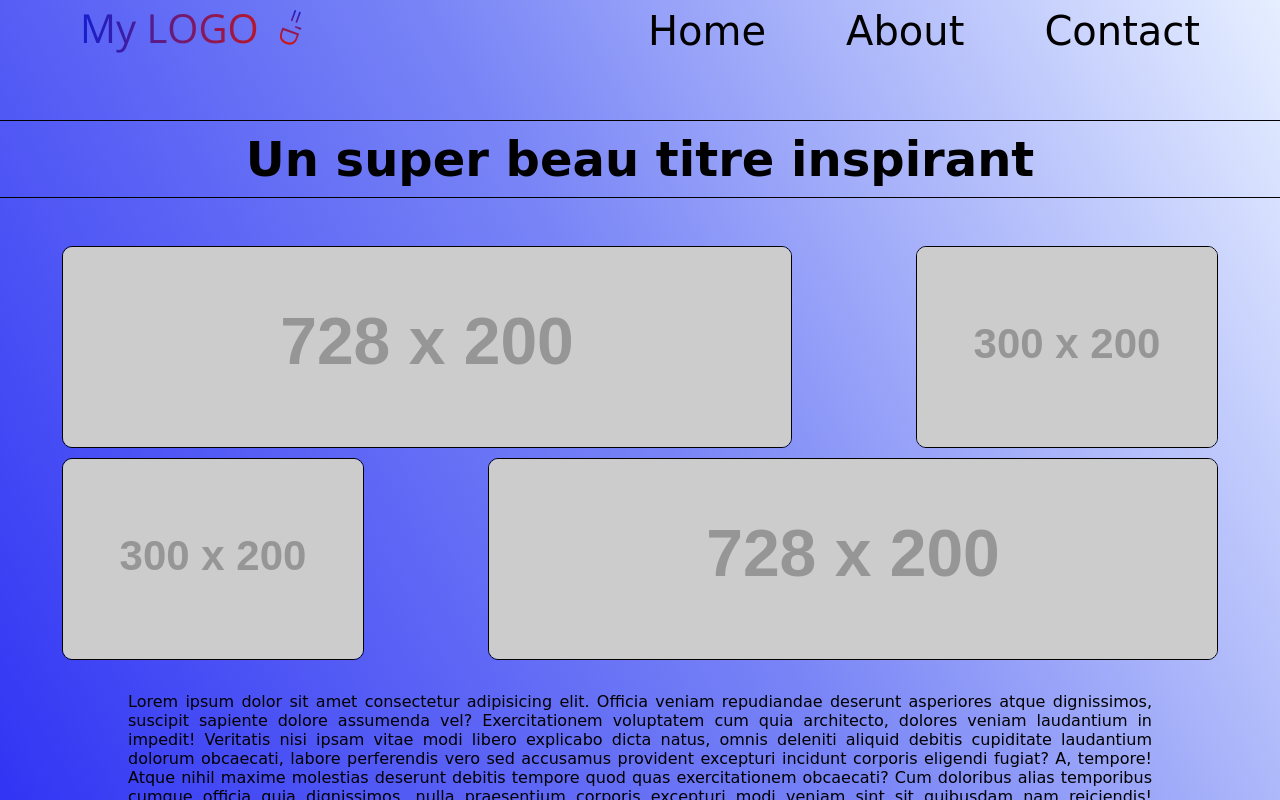
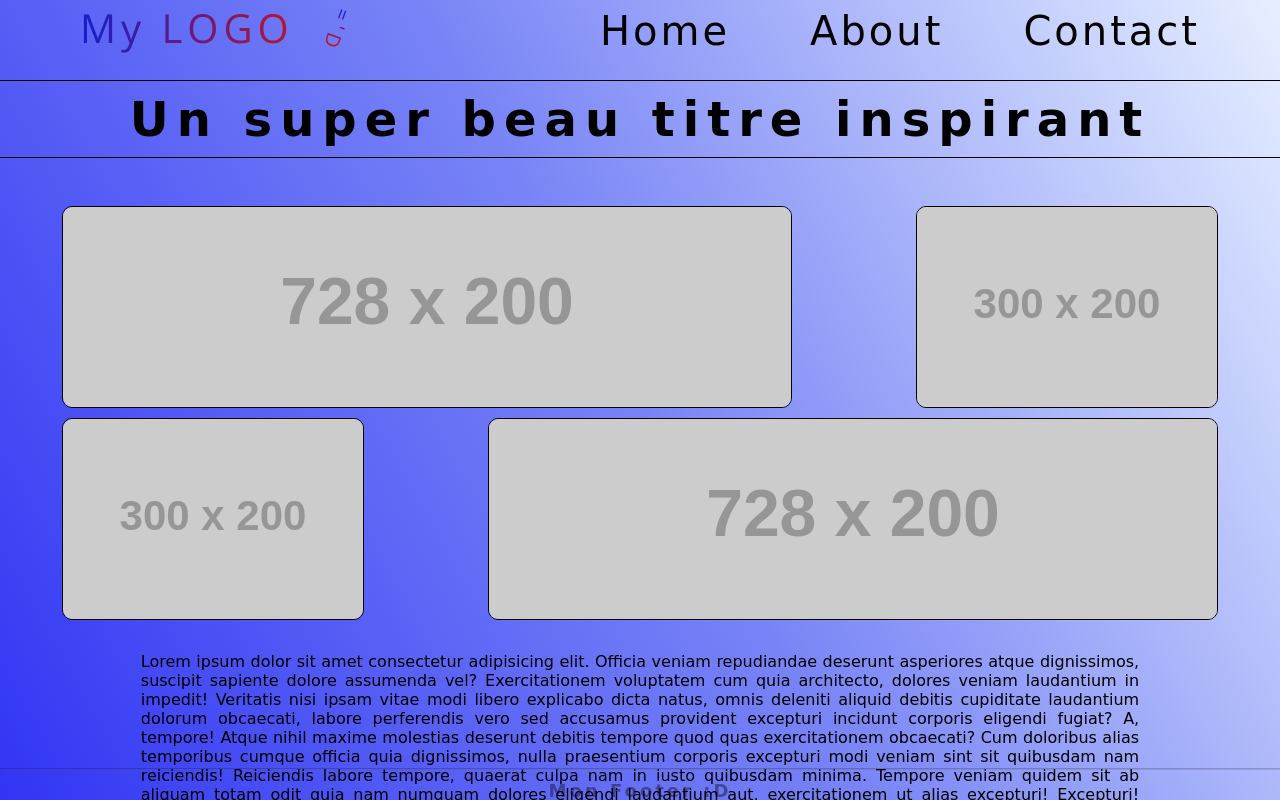
Before and after one commit to Anthonoir576/Projet-02_javaScript, a website: page index.html in a window 1280 px wide. Drawn offline with nearby package versions, Linux system fonts and the light colour scheme; placeholder pictures from the web are drawn by us; a web font is replaced by a local one.

Commit message:
html css de base ok 2

```diff
--- a/index.html
+++ b/index.html
@@ -46,6 +46,8 @@
 
         <footer>
 
+            <hr>
+            <p>Mon Footer :D</p>
 
         </footer>
 
--- a/source/sass/main.scss
+++ b/source/sass/main.scss
@@ -29,7 +29,7 @@ header {
     display: flex;
     justify-content: space-between;
     width: 100vw;
-    height: 15vh;
+    height: 10vh;
 
     & h1 {
 
@@ -39,6 +39,7 @@ header {
 
         font-family: 'Open sans', 'Zen Loop', cursive;
         font-weight: 400;
+        letter-spacing: 5px;
 
         background: #121FCF;
         background: linear-gradient(to right, #121FCF 0%, #CF1512 89%);
@@ -55,7 +56,7 @@ header {
             -webkit-background-clip: text;
             -webkit-text-fill-color: transparent;
 
-            font-size: 25px;
+            font-size: 20px;
 
             position: relative;
             top: -5px;
@@ -78,6 +79,8 @@ header {
             color: black;
             text-decoration: inherit;
 
+            letter-spacing: 3px;
+
             margin: .2em 2em 0 0;
 
             font-size: 2.5rem;
@@ -99,12 +102,13 @@ header {
 main {
 
     width: 100vw;
-    height: 85vh;
+    height: 86vh;
 
     & h2 {
 
         font-size: 3rem;
         text-align: center;
+        letter-spacing: 8px;
 
         padding: 10px 0;
         margin-bottom: 1em;
@@ -119,7 +123,7 @@ main {
         margin-top: 2em;
         font-size: 16px;
 
-        padding: 0 8rem;
+        padding: 0 11vw;
 
         text-align: justify;
 
@@ -142,3 +146,29 @@ main {
     }
 
 }
+
+footer {
+
+    width: 100vw;
+    height: 4vh;
+
+    & p {
+
+        text-align: center;
+        margin-top: 10px;
+
+        font-size: 18px;
+        font-family: 'Zen Loop', cursive;
+        font-weight: bold;
+        letter-spacing: 3px;
+
+        color: rgba(0, 0, 0, 0.4);
+
+    }
+
+    & hr {
+
+        border-color: rgba(0, 0, 0, 0.2);
+
+    }
+}
```
Also changed, not shown: source/css/style.css, 1 other file.
